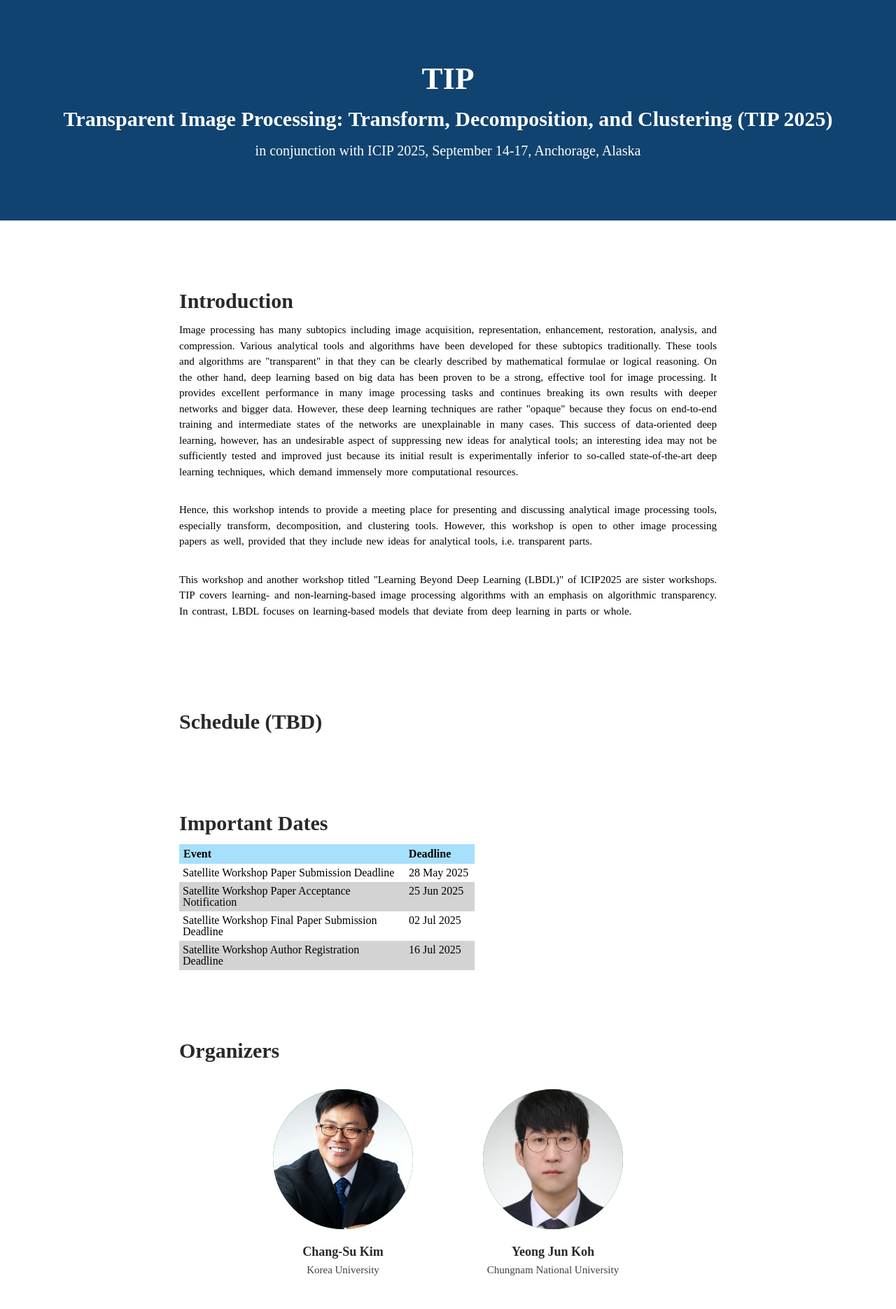
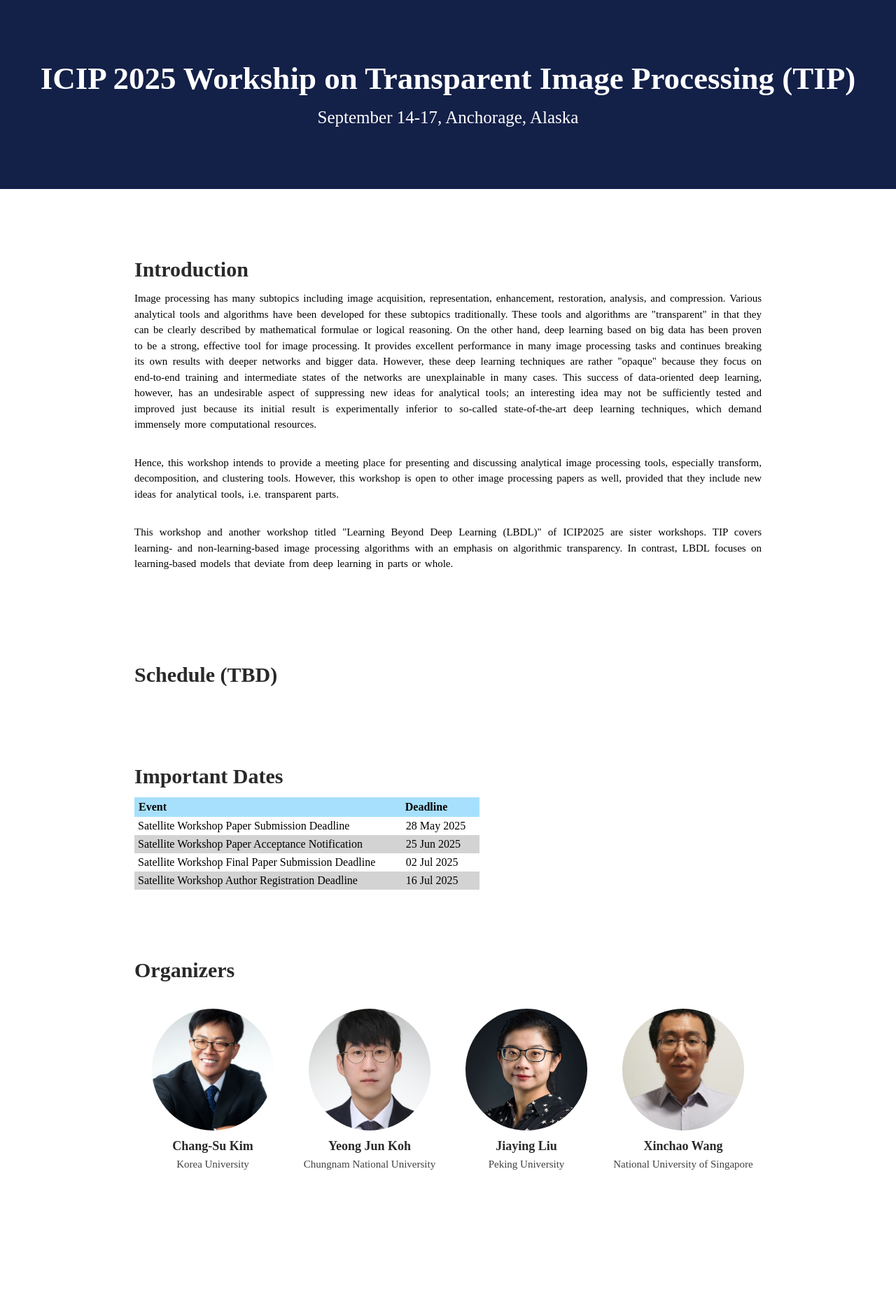
Before and after one commit to uinone/tip, a React (Create React App) app: page / in a window 1280 px wide. Shown: the top 1870 px of the page at 70% size. After the commit the page ends 1771 px from the top, so only its background shows below. Built offline with nearby package versions, Linux system fonts and the light colour scheme.

Commit message:
[Add] make organizers card flexible

```diff
--- a/src/App.css
+++ b/src/App.css
@@ -55,17 +55,53 @@
 	padding-top: 90px;
 	padding-bottom: 90px;
 	box-sizing: border-box;
-	background-color: #104370;
+	background-color: #132048;
 	color: white;
 	width: 100%;
 	padding-left: 50px;
 	padding-right: 50px;
 }
 
+.card {
+	display: flex;
+	width: calc(25% - 50px);
+	flex-direction: column;
+	box-sizing: border-box;
+}
+
+/* 600px 이하부터는 한 행에 카드 하나 */
+@media (max-width: 750px) {
+    .card {
+        width: 100%; /* 한 행에 하나씩 */
+    }
+
+	.card img {
+		padding: 30px;
+	}
+}
+
+.cardname {
+	display: flex;
+	align-items: center;
+	justify-content: center;
+	font-size: 18px;
+	font-weight: 700;
+	text-wrap: nowrap;
+	color: #292929;
+	margin-top: 10px;
+}
+
+/* 600px 이하부터는 한 행에 카드 하나 */
+@media (max-width: 750px) {
+    .cardname {
+        margin-top: 0px; /* 한 행에 하나씩 */
+    }
+}
+
 .section {
 	display: flex;
 	flex-direction: column;
-	width: 60%;
+	width: 70%;
 	margin-bottom: 100px;
 	box-sizing: border-box;
     transition: width 0.3s ease-in-out;
@@ -73,7 +109,7 @@
 
 @media (max-width: 1150px) {
 	.section {
-        width: 80%;
+        width: 90%;
     }
 }
 
--- a/src/components/card/card.js
+++ b/src/components/card/card.js
@@ -1,11 +1,6 @@
 const Card = ({info}) => {
     return (
-        <div style={{
-            display: "flex",
-            width: "250px",
-            flexDirection: "column",
-            boxSizing: "border-box"
-        }}>
+        <div className="card">
             <div style={{
                 display: "flex",
                 alignItems: "center",
@@ -14,24 +9,16 @@
             }}>
                 <a href={info.link} target="_blank" style={{textDecoration: "none"}}>
                     <img src={`${process.env.PUBLIC_URL}${info.img_path}`} alt="" style={{
-                        width: "200px",
+                        width: "100%",
                         aspectRatio: "1 / 1",
                         borderRadius: "50%",
-                        backgroundColor: "green",
-                        objectFit: "cover"
+                        objectFit: "cover",
+                        boxSizing: "border-box"
                     }} />
                 </a>
             </div>
 
-            <div style={{
-                display: "flex",
-                alignItems: "center",
-                justifyContent: "center",
-                marginTop: "20px",
-                fontSize: "18px",
-                fontWeight: "700",
-                color: "#292929"
-            }}>
+            <div className="cardname">
                 <h3>{info.name}</h3>
             </div>
 
@@ -42,7 +29,8 @@
                 marginTop: "10px",
                 fontSize: "15px",
                 fontWeight: "500",
-                color: "#404040"
+                color: "#404040",
+                textWrap: "nowrap"
             }}>
                 <h3>{info.university}</h3>
             </div>
--- a/src/components/header/header.js
+++ b/src/components/header/header.js
@@ -6,21 +6,20 @@
             <h1 style={{
                 fontWeight: "800",
                 fontSize: "45px",
-                marginBottom: "20px"
+                marginBottom: "20px",
+                textAlign: "center"
             }}>{infos.header.title}</h1>
 
-            <h1 style={{
-                fontWeight: "800",
-                fontSize: "30px",
-                marginBottom: "20px",
-	            textAlign: "center"
-            }}>{infos.header.descriptions[0]}</h1>
+            {infos.header.descriptions.map((description, index) => (
+                <>
+                    <p style={{
+                        fontWeight: "500",
+                        fontSize: "25px",
+                        textAlign: "center"
+                    }}>{description}</p>
+                </>
+            ))}
 
-            <p style={{
-                fontWeight: "500",
-                fontSize: "20px",
-	            textAlign: "center"
-            }}>{infos.header.descriptions[1]}</p>
         </div>
     );
 };
--- a/src/components/organizers/organizers.js
+++ b/src/components/organizers/organizers.js
@@ -9,7 +9,10 @@
                 display: "flex",
                 flexWrap: "wrap",
                 gap: "50px",
+                alignSelf: "center",
                 justifyContent: "center",
+                alignItems: "center",
+                maxWidth: "1070px",
                 marginTop: "25px",
             }}>
                 {infos.orginizers.map((organizer, index) => (
--- a/src/infos/infos.json
+++ b/src/infos/infos.json
@@ -1,9 +1,8 @@
 {
     "header": {
-        "title": "TIP",
+        "title": "ICIP 2025 Workship on Transparent Image Processing (TIP)",
         "descriptions": [
-            "Transparent Image Processing: Transform, Decomposition, and Clustering (TIP 2025)",
-            "in conjunction with ICIP 2025, September 14-17, Anchorage, Alaska"
+            "September 14-17, Anchorage, Alaska"
         ]
     },
     "descriptions": [
```
